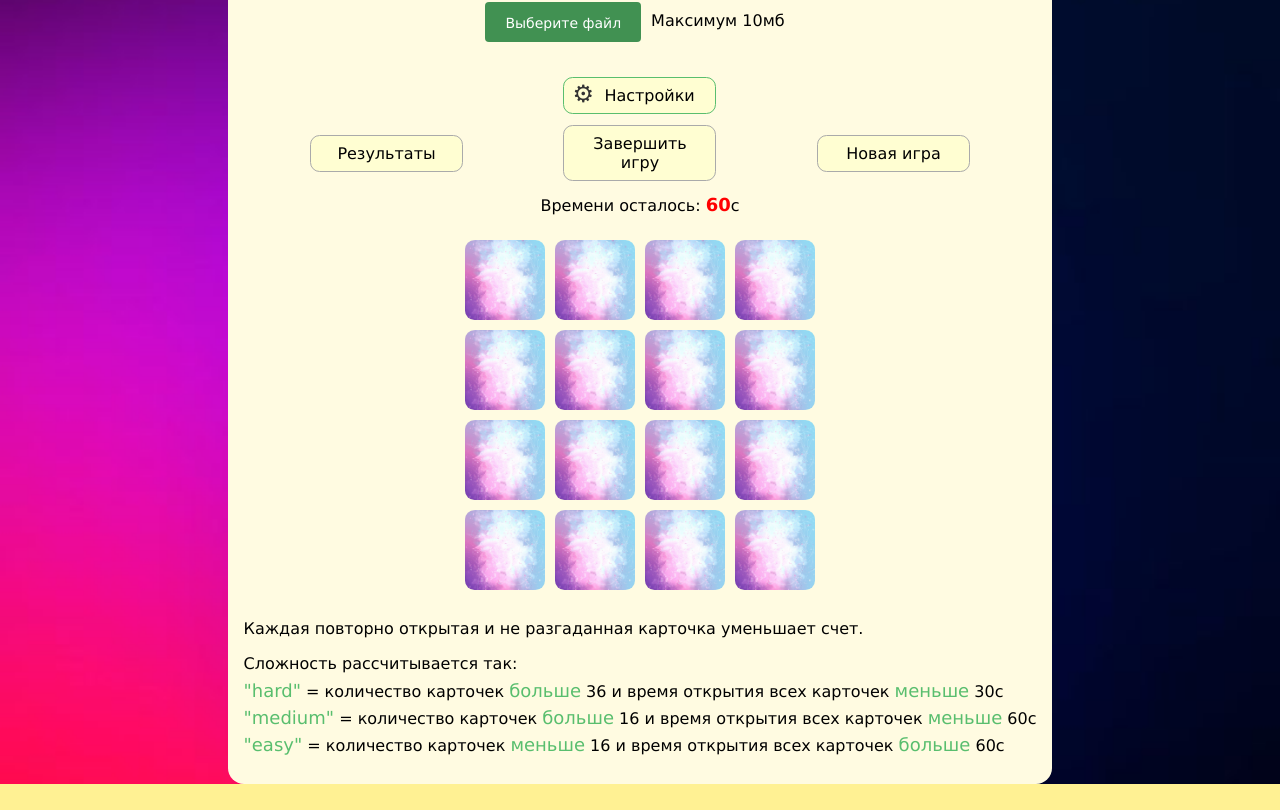
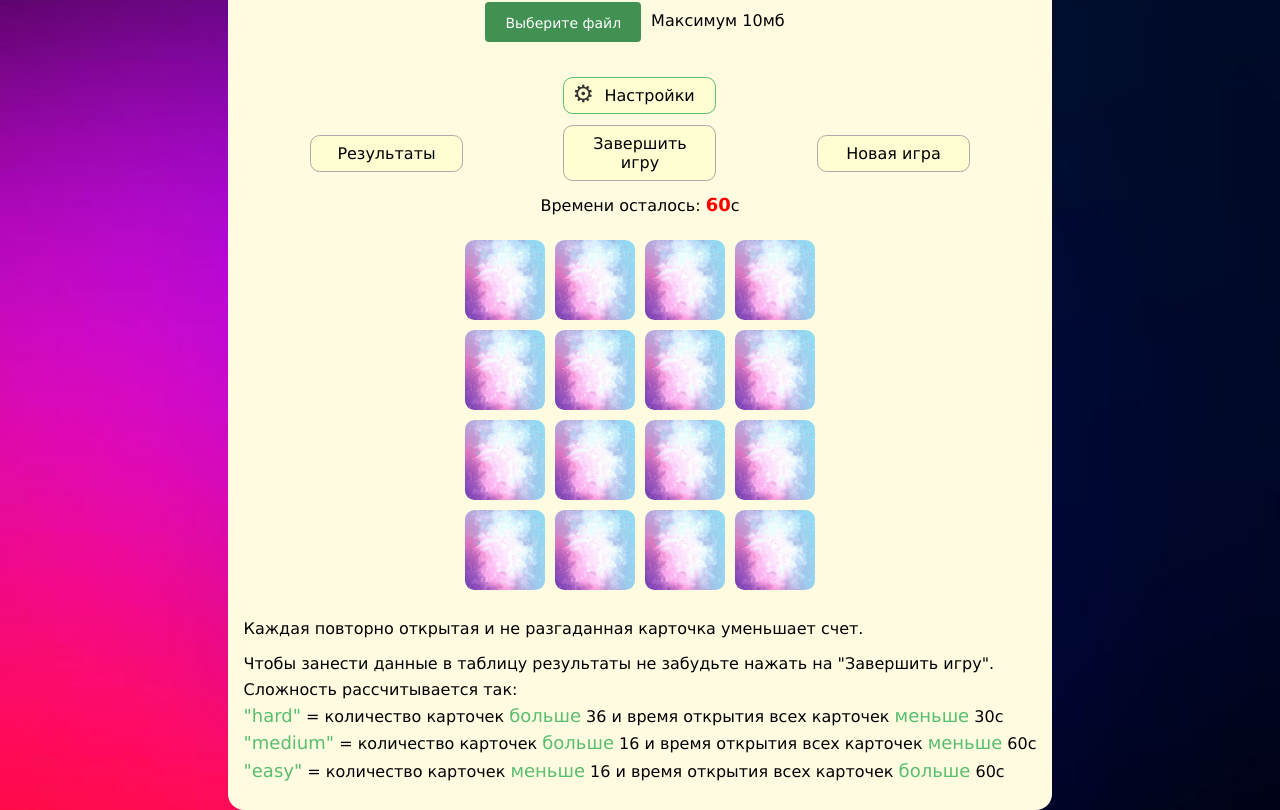
Before and after one commit to SeddiMK/DS_task-1, a React app: page / in a window 1280 px wide. Shown: the part 374-1184 px from the top of the page. Before the commit the page ends 1158 px from the top, so only its background shows below. Built offline with nearby package versions, Linux system fonts and the light colour scheme.

Commit message:
feat: description

```diff
--- a/src/containers/GameField/index.tsx
+++ b/src/containers/GameField/index.tsx
@@ -565,6 +565,10 @@ export const GameField: React.FC = () => {
             Каждая повторно открытая и не разгаданная карточка уменьшает счет.
           </p>
           <p className="difficulty-section__text">
+            Чтобы занести данные в таблицу результаты не забудьте нажать на
+            "Завершить игру".
+          </p>
+          <p className="difficulty-section__text">
             Сложность рассчитывается так:
           </p>
           <p className="difficulty-section__text">
```
